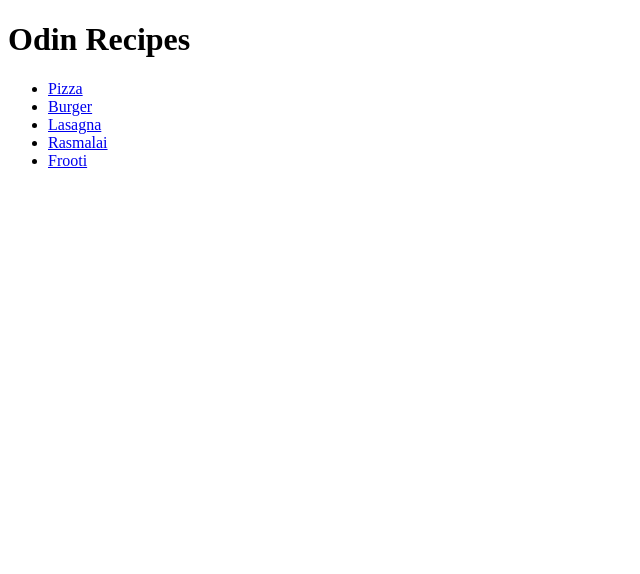
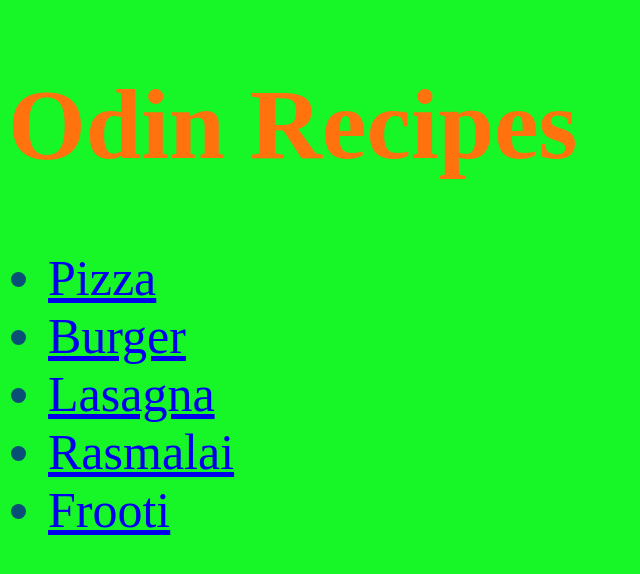
Before and after one commit to ArnavJain0/odin-recipes, a plain HTML site: page index.html in a window 1280 px wide. Shown: the whole page, without its empty margins (0-640 px from the left). Drawn offline with Linux system fonts and the light colour scheme.

Commit message:
Edit style.css and index.html

```diff
--- a/index.html
+++ b/index.html
@@ -4,10 +4,11 @@
     <meta charset="UTF-8">
     <meta name="viewport" content="width=device-width, initial-scale=1.0">
     <title>Cook's Book</title>
+    <link rel="stylesheet" href="style.css">
 </head>
-<body>
-    <h1>Odin Recipes</h1>
-    <ul>
+<body class="main">
+    <h1 class="heading">Odin Recipes</h1>
+    <ul class="ul">
         <li><a href="recipes/pizza.html">Pizza</a></li>
         <li><a href="recipes/burger.html">Burger</a></li>
         <li><a href="recipes/lasagna.html">Lasagna</a></li>
--- /dev/null
+++ b/style.css
@@ -0,0 +1,11 @@
+.main {
+    background-color: rgb(23, 246, 38);
+}
+.heading {
+    font-size: 100px;
+    color: rgb(255, 114, 13);
+}
+.ul {
+    font-size: 50px;
+    color: hsl(201, 86%, 25%);
+}
```
